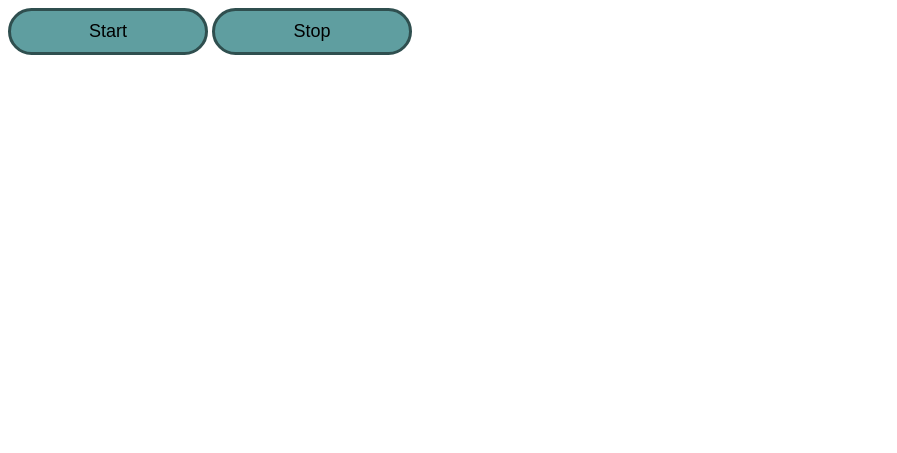
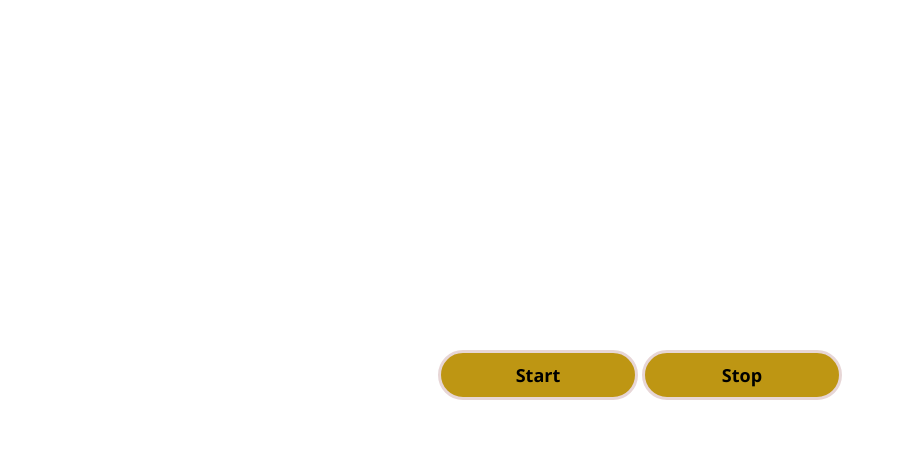
Before and after one commit to zhitnyak/goit-js-hw-11-color-switch, a plain HTML site: page index.html in a window 1280 px wide. Shown: the whole page, without its empty margins (0-897 px from the left). Drawn offline with Linux system fonts and the light colour scheme.

Commit message:
fix_syle

```diff
--- a/index.html
+++ b/index.html
@@ -8,9 +8,12 @@
     <title>Document</title>
   </head>
   <body>
-    <button type="button" data-action="start">Start</button>
-    <button type="button" data-action="stop">Stop</button>
-    <div class="wrapper"></div>
+    <div class="box">
+      <button type="button" data-action="start">Start</button>
+      <button type="button" data-action="stop">Stop</button>
+      <div class="wrapper"></div>
+    </div>
+
     <script src="./index.js"></script>
   </body>
 </html>
--- a/style.css
+++ b/style.css
@@ -1,13 +1,24 @@
+.box {
+  position: absolute;
+  top: 50%;
+  left: 50%;
+  transform: translate(-50%, -50%);
+}
 button {
   width: 200px;
   padding: 10px;
   border-radius: 30px;
-  border: darkslategrey;
+  border: rgb(231, 214, 214);
   border-style: solid;
-  background-color: cadetblue;
+  background-color: rgb(190, 150, 19);
   cursor: pointer;
+  font-family: "Segoe UI", Tahoma, Geneva, Verdana, sans-serif;
   font-size: 18px;
+  font-weight: 700;
 }
 .wrapper {
   margin: 50px 0 0 170px;
+  font-family: "Segoe UI", Tahoma, Geneva, Verdana, sans-serif;
+  font-size: 16px;
+  font-weight: 500;
 }
```
Also changed, not shown: 2 other files.
